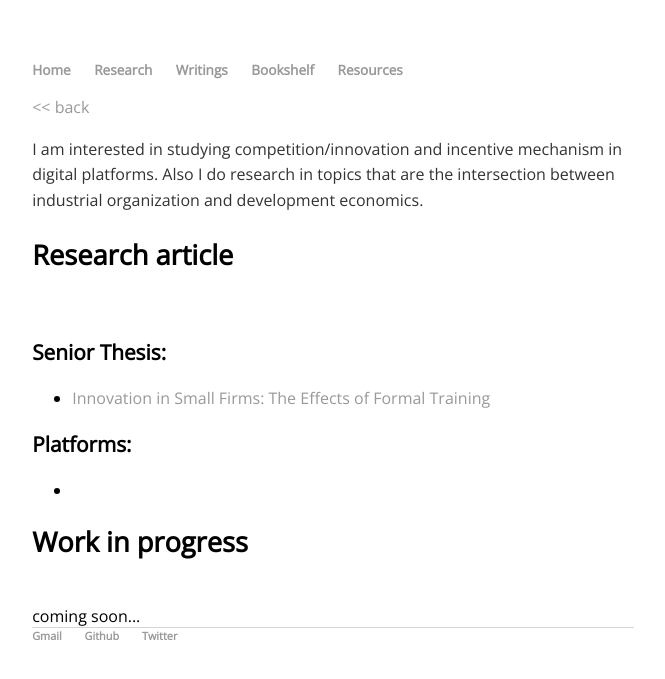
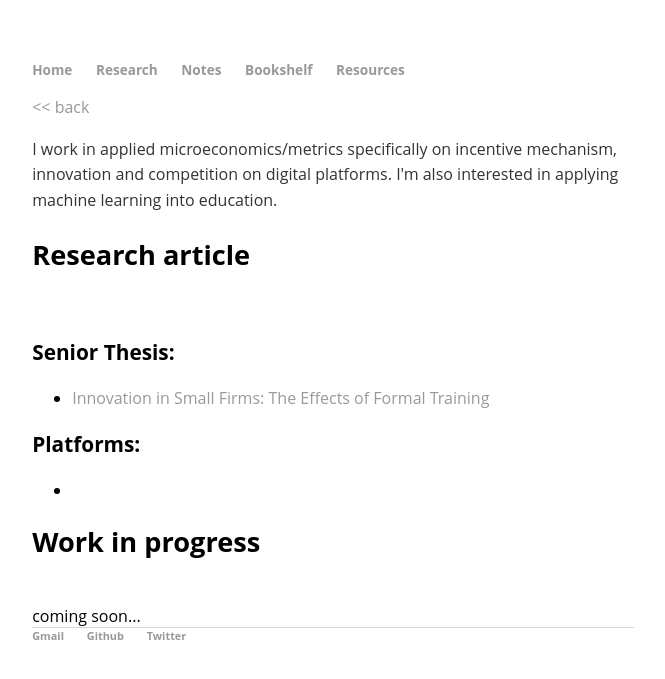
Before and after one commit to Vanlik/v-lik, a Jekyll site: the page built from research/index.html, in a window 1280 px wide. Shown: the top 679 px of the page, without its empty margins (307-972 px from the left). Built offline with Jekyll 4.4.1, drawn with Linux system fonts in a browser that asks for light colours; some web fonts are replaced.

Commit message:
update index

```diff
--- a/_layouts/default.html
+++ b/_layouts/default.html
@@ -2,7 +2,7 @@
 	<html>
 		<head>
 			<title>{{ page.title }}</title>
-			<link href="https://fonts.googleapis.com/css?family=Open+Sans&display=swap" rel="stylesheet">
+			<link href="https://fonts.googleapis.com/css2?family=Barlow+Semi+Condensed&family=Cuprum&display=swap" rel="stylesheet">
 			<link rel="stylesheet" type="text/css" href="/css/main.css">
 		</head>
 		<body>
@@ -11,7 +11,7 @@
 	        		<li><a href="/">Home</a></li>
 		        	<!--li><a href="/about">About</a></li-->
 	        		<li><a href="/research">Research</a></li>
-	        		<li><a href="/blog">Writings</a></li>
+	        		<li><a href="/blog">Notes</a></li>
 	        		<li><a href="/bookshelf">Bookshelf</a></li>
 	        		<li><a href="/resources">Resources</a></li>
 	    		</ul>
--- a/blog/index.html
+++ b/blog/index.html
@@ -1,6 +1,6 @@
 ---
 layout: default
-title: Blog
+title: Notes
 
 ---
 <p><a href="{{ site.url }}"> << back </a></p>
--- a/research/index.html
+++ b/research/index.html
@@ -5,7 +5,7 @@ title: Research
 <p><a href="{{ site.url }}"> << back </a></p>
 
 <div class="text">
-<p> I am interested in studying competition/innovation and incentive mechanism in digital platforms. Also I do research in topics that are the intersection between industrial organization and development economics.   </p>
+<p> I work in applied microeconomics/metrics specifically on incentive mechanism, innovation and competition on digital platforms. I'm also interested in applying machine learning into education.</p>
 
 </div>
 
```
